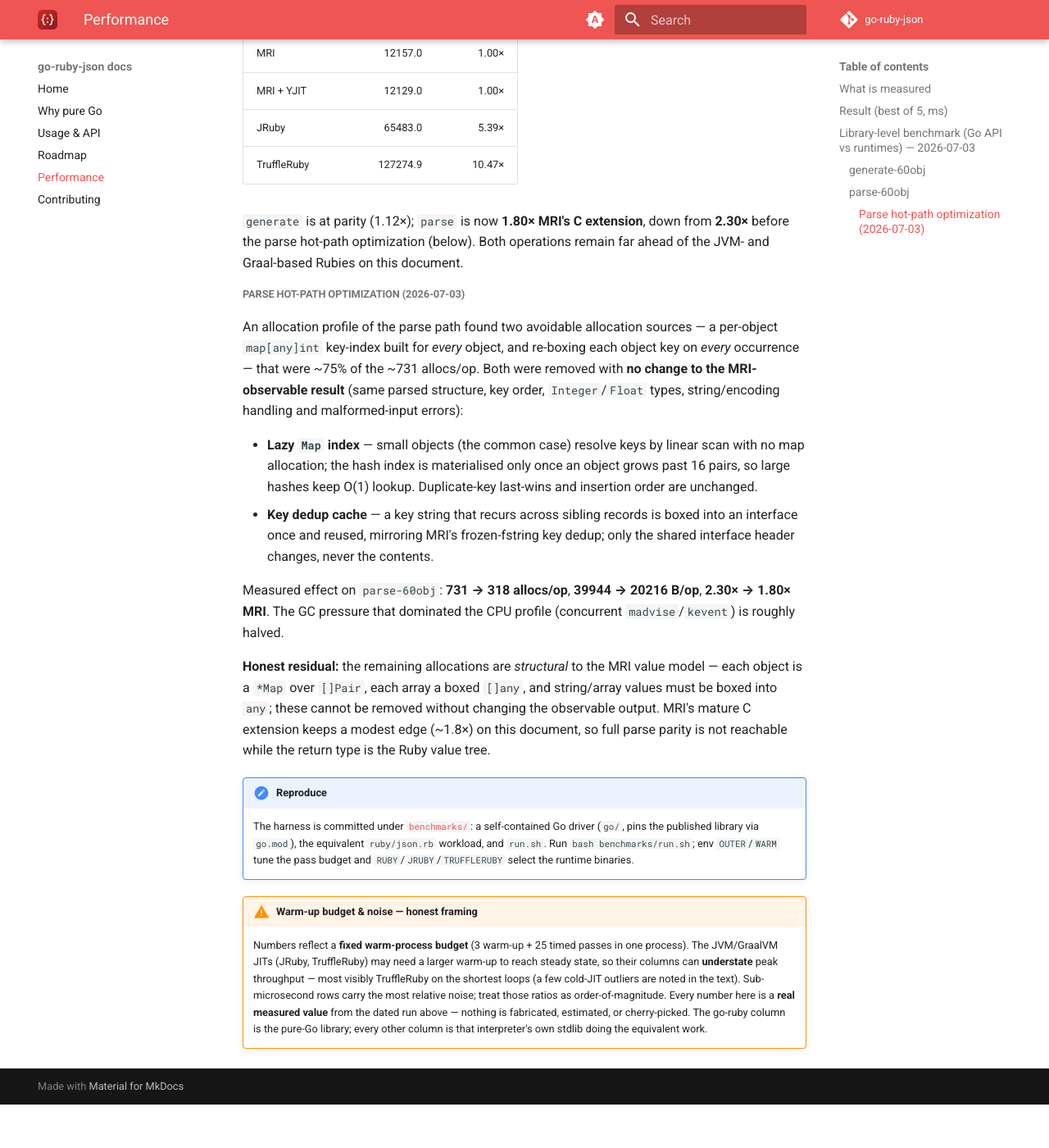
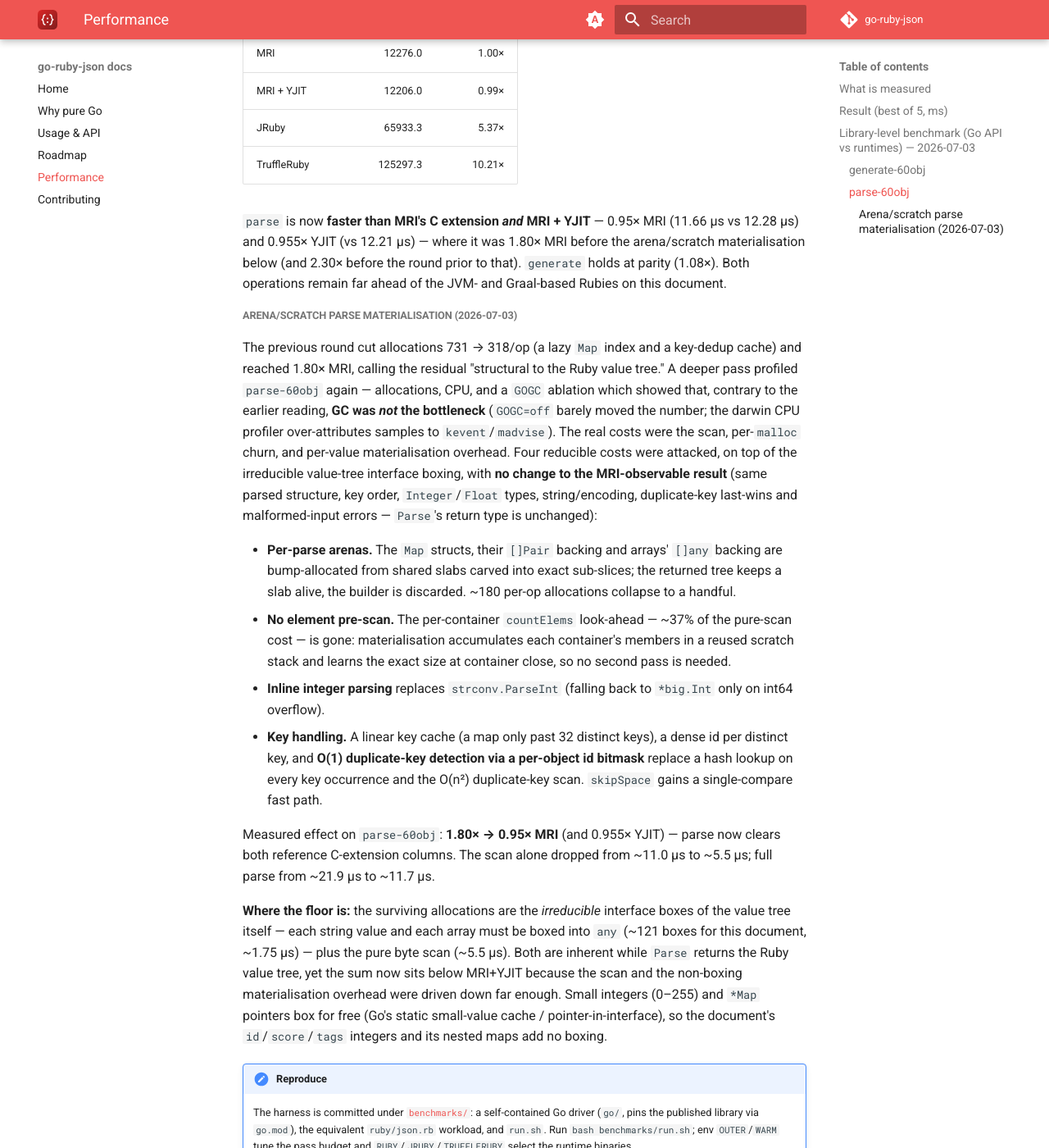
Before and after one commit to go-ruby-json/docs, an MkDocs documentation site: the page built from docs/performance.md, in a window 1280 px wide and 1400 px high, scrolled down 2234 px. Shown: the whole window at 82% size. Built offline with MkDocs 1.6.1 and Material for MkDocs 9.7.7, drawn with Linux system fonts in a browser that asks for light colours; the version menu is left out; before the commit the page ends 3581 px from its top, so only the background shows below that; some of the changed text lies outside the part shown.

Commit message:
performance: parse now beats MRI+YJIT (arena/scratch materialisation) (#3)
Record the library-level benchmark round where parse-60obj crosses below
both reference C-extension columns: go ~11.7 us vs MRI ~12.3 us (0.95x)
and MRI + YJIT ~12.2 us (0.955x), down from 1.80x MRI. generate holds at
parity (1.08x). Numbers are a fresh best-of-25 run on Apple M4 Max
(darwin/arm64) through the committed harness, all runtimes checked
byte-identical to MRI before timing.

Rewrites the optimisation note for the arena/scratch materialisation:
per-parse slab arenas for Map/[]Pair/[]any, removal of the countElems
element pre-scan (exact sizes learned at container close via a reused
scratch stack), inline integer parsing, a linear key cache with dense key
ids, and O(1) duplicate-key detection via a per-object id bitmask — and
states the honest floor (irreducible value-tree boxing + byte scan) that
now nonetheless sits under YJIT.

Pins the benchmark go.mod to the feature commit
(v0.0.0-20260703161253-b2dc44b51c73) so the harness builds the measured
library; ignore the local `bench` build artifact.

Co-authored-by: Claude Opus 4.8 <noreply@anthropic.com>

```diff
--- a/docs/performance.md
+++ b/docs/performance.md
@@ -67,53 +67,69 @@ MRI before any timing.
 
 | Runtime | ns/op | vs MRI |
 | --- | ---: | ---: |
-| **go-ruby (pure Go)** | 9080.9 | 1.12× |
-| MRI | 8073.0 | 1.00× |
-| MRI + YJIT | 8048.0 | 1.00× |
-| JRuby | 14992.5 | 1.86× |
-| TruffleRuby | 44100.6 | 5.46× |
+| **go-ruby (pure Go)** | 8944.1 | 1.08× |
+| MRI | 8260.0 | 1.00× |
+| MRI + YJIT | 8162.0 | 0.99× |
+| JRuby | 14989.0 | 1.81× |
+| TruffleRuby | 49454.2 | 5.99× |
 
 #### parse-60obj
 
 | Runtime | ns/op | vs MRI |
 | --- | ---: | ---: |
-| **go-ruby (pure Go)** | 21866.7 | 1.80× |
-| MRI | 12157.0 | 1.00× |
-| MRI + YJIT | 12129.0 | 1.00× |
-| JRuby | 65483.0 | 5.39× |
-| TruffleRuby | 127274.9 | 10.47× |
+| **go-ruby (pure Go)** | 11657.1 | 0.95× |
+| MRI | 12276.0 | 1.00× |
+| MRI + YJIT | 12206.0 | 0.99× |
+| JRuby | 65933.3 | 5.37× |
+| TruffleRuby | 125297.3 | 10.21× |
 
-`generate` is at parity (1.12×); `parse` is now **1.80× MRI's C extension**, down
-from **2.30×** before the parse hot-path optimization (below). Both operations
-remain far ahead of the JVM- and Graal-based Rubies on this document.
+`parse` is now **faster than MRI's C extension _and_ MRI + YJIT** — 0.95× MRI
+(11.66 µs vs 12.28 µs) and 0.955× YJIT (vs 12.21 µs) — where it was 1.80× MRI
+before the arena/scratch materialisation below (and 2.30× before the round prior
+to that). `generate` holds at parity (1.08×). Both operations remain far ahead of
+the JVM- and Graal-based Rubies on this document.
 
-##### Parse hot-path optimization (2026-07-03)
+##### Arena/scratch parse materialisation (2026-07-03)
 
-An allocation profile of the parse path found two avoidable allocation sources —
-a per-object `map[any]int` key-index built for *every* object, and re-boxing each
-object key on *every* occurrence — that were ~75% of the ~731 allocs/op. Both
-were removed with **no change to the MRI-observable result** (same parsed
-structure, key order, `Integer`/`Float` types, string/encoding handling and
-malformed-input errors):
+The previous round cut allocations 731 → 318/op (a lazy `Map` index and a
+key-dedup cache) and reached 1.80× MRI, calling the residual "structural to the
+Ruby value tree." A deeper pass profiled `parse-60obj` again — allocations, CPU,
+and a `GOGC` ablation which showed that, contrary to the earlier reading, **GC
+was _not_ the bottleneck** (`GOGC=off` barely moved the number; the darwin CPU
+profiler over-attributes samples to `kevent`/`madvise`). The real costs were the
+scan, per-`malloc` churn, and per-value materialisation overhead. Four reducible
+costs were attacked, on top of the irreducible value-tree interface boxing, with
+**no change to the MRI-observable result** (same parsed structure, key order,
+`Integer`/`Float` types, string/encoding, duplicate-key last-wins and
+malformed-input errors — `Parse`'s return type is unchanged):
 
-- **Lazy `Map` index** — small objects (the common case) resolve keys by linear
-  scan with no map allocation; the hash index is materialised only once an object
-  grows past 16 pairs, so large hashes keep O(1) lookup. Duplicate-key last-wins
-  and insertion order are unchanged.
-- **Key dedup cache** — a key string that recurs across sibling records is boxed
-  into an interface once and reused, mirroring MRI's frozen-fstring key dedup;
-  only the shared interface header changes, never the contents.
+- **Per-parse arenas.** The `Map` structs, their `[]Pair` backing and arrays'
+  `[]any` backing are bump-allocated from shared slabs carved into exact
+  sub-slices; the returned tree keeps a slab alive, the builder is discarded.
+  ~180 per-op allocations collapse to a handful.
+- **No element pre-scan.** The per-container `countElems` look-ahead — ~37% of
+  the pure-scan cost — is gone: materialisation accumulates each container's
+  members in a reused scratch stack and learns the exact size at container close,
+  so no second pass is needed.
+- **Inline integer parsing** replaces `strconv.ParseInt` (falling back to
+  `*big.Int` only on int64 overflow).
+- **Key handling.** A linear key cache (a map only past 32 distinct keys), a
+  dense id per distinct key, and **O(1) duplicate-key detection via a per-object
+  id bitmask** replace a hash lookup on every key occurrence and the O(n²)
+  duplicate-key scan. `skipSpace` gains a single-compare fast path.
 
-Measured effect on `parse-60obj`: **731 → 318 allocs/op**, **39944 → 20216
-B/op**, **2.30× → 1.80× MRI**. The GC pressure that dominated the CPU profile
-(concurrent `madvise`/`kevent`) is roughly halved.
+Measured effect on `parse-60obj`: **1.80× → 0.95× MRI** (and 0.955× YJIT) —
+parse now clears both reference C-extension columns. The scan alone dropped from
+~11.0 µs to ~5.5 µs; full parse from ~21.9 µs to ~11.7 µs.
 
-**Honest residual:** the remaining allocations are *structural* to the MRI value
-model — each object is a `*Map` over `[]Pair`, each array a boxed `[]any`, and
-string/array values must be boxed into `any`; these cannot be removed without
-changing the observable output. MRI's mature C extension keeps a modest edge
-(~1.8×) on this document, so full parse parity is not reachable while the return
-type is the Ruby value tree.
+**Where the floor is:** the surviving allocations are the *irreducible* interface
+boxes of the value tree itself — each string value and each array must be boxed
+into `any` (~121 boxes for this document, ~1.75 µs) — plus the pure byte scan
+(~5.5 µs). Both are inherent while `Parse` returns the Ruby value tree, yet the
+sum now sits below MRI+YJIT because the scan and the non-boxing materialisation
+overhead were driven down far enough. Small integers (0–255) and `*Map` pointers
+box for free (Go's static small-value cache / pointer-in-interface), so the
+document's `id`/`score`/`tags` integers and its nested maps add no boxing.
 
 !!! note "Reproduce"
     The harness is committed under
```
Also changed, not shown: 3 other files.
